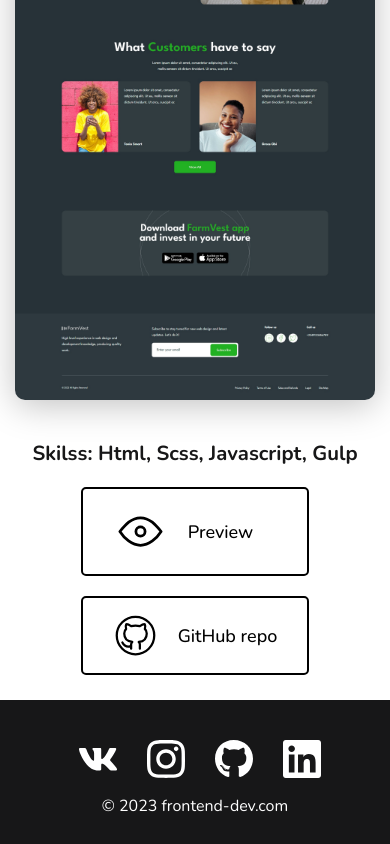
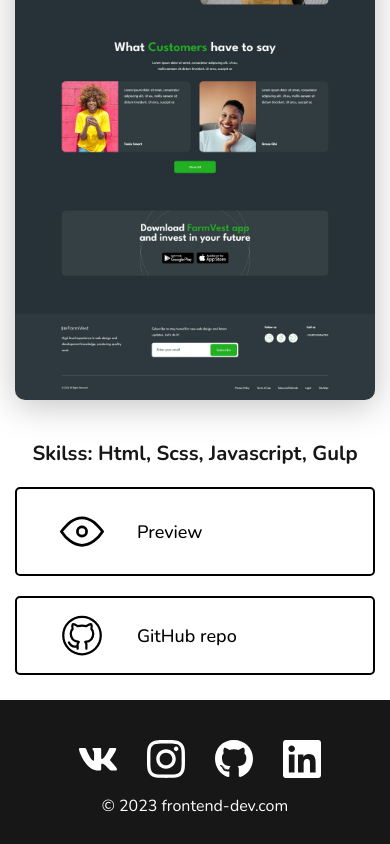
Before and after one commit to kenform/Portfolio, a React (Create React App) app: page /project/0 in a window 390 px wide. Shown: the part 999-1843 px from the top of the page. Built offline with nearby package versions, Linux system fonts and the light colour scheme.

Commit message:
need fix hover effect btns, add btn in header (github profile.

```diff
--- a/src/components/btnGitHub/BtnGitHub.js
+++ b/src/components/btnGitHub/BtnGitHub.js
@@ -2,11 +2,11 @@ import './style.scss';
 
 const BtnGitHub = ({ link }) => {
 	return (
-		<a href={link} target='_blank' rel='noreferrer' className='btn btn__Github btn-outline'>
+		<a href={link} target='_blank' rel='noreferrer' className='btn btn__Github'>
 			<svg
 				width='45px'
 				height='45px'
-				stroke-width='1.2'
+				strokeWidth='1.2'
 				viewBox='0 0 24 24'
 				fill='none'
 				xmlns='http://www.w3.org/2000/svg'
@@ -15,16 +15,15 @@ const BtnGitHub = ({ link }) => {
 				<path
 					d='M12 22c5.523 0 10-4.477 10-10S17.523 2 12 2 2 6.477 2 12s4.477 10 10 10z'
 					stroke='#000000'
-					stroke-width='1.2'
-					stroke-linecap='round'
-					stroke-linejoin='round'
+					strokeWidth='1.2'
+					strokeLinecap='round'
 				></path>
 				<path
 					d='M14.333 19v-1.863c.025-.31-.018-.62-.126-.913a2.18 2.18 0 00-.5-.781c2.093-.227 4.293-1 4.293-4.544 0-.906-.358-1.778-1-2.434a3.211 3.211 0 00-.06-2.448s-.787-.227-2.607.961a9.152 9.152 0 00-4.666 0c-1.82-1.188-2.607-.96-2.607-.96A3.211 3.211 0 007 8.464a3.482 3.482 0 00-1 2.453c0 3.519 2.2 4.291 4.293 4.544a2.18 2.18 0 00-.496.773 2.134 2.134 0 00-.13.902V19M9.667 17.702c-2 .631-3.667 0-4.667-1.948'
 					stroke='#000000'
-					stroke-width='1.2'
-					stroke-linecap='round'
-					stroke-linejoin='round'
+					strokeWidth='1.2'
+					strokeLinecap='round'
+					strokeLinejoin='round'
 				></path>
 			</svg>
 			GitHub repo
--- a/src/components/btnPreview/BtnPreview.js
+++ b/src/components/btnPreview/BtnPreview.js
@@ -7,7 +7,7 @@ const BtnGitHub = ({ link }) => {
 			<svg
 				width='55px'
 				height='55px'
-				stroke-width='1.2'
+				strokeWidth='1.2'
 				viewBox='0 0 24 24'
 				fill='none'
 				xmlns='http://www.w3.org/2000/svg'
@@ -16,16 +16,16 @@ const BtnGitHub = ({ link }) => {
 				<path
 					d='M12 14a2 2 0 100-4 2 2 0 000 4z'
 					stroke='#000000'
-					stroke-width='1.2'
-					stroke-linecap='round'
-					stroke-linejoin='round'
+					strokeWidth='1.2'
+					strokeLinecap='round'
+					strokeLinejoin='round'
 				></path>
 				<path
 					d='M21 12c-1.889 2.991-5.282 6-9 6s-7.111-3.009-9-6c2.299-2.842 4.992-6 9-6s6.701 3.158 9 6z'
 					stroke='#000000'
-					stroke-width='1.2'
-					stroke-linecap='round'
-					stroke-linejoin='round'
+					strokeWidth='1.2'
+					strokeLinecap='round'
+					strokeLinejoin='round'
 				></path>
 			</svg>
 			Preview
--- a/src/components/header/Header.js
+++ b/src/components/header/Header.js
@@ -1,6 +1,7 @@
 import React, { useState } from 'react';
 import { NavLink } from 'react-router-dom';
 import BtnDarkMode from '../btnDarkMode/BtnDarkMode';
+
 import './style.scss';
 
 const Header = () => {
@@ -71,6 +72,13 @@ const Header = () => {
 								Contacts
 							</NavLink>
 						</li>
+						<a
+							href='https://github.com/kenform'
+							alt='Github Profile'
+							className='btn header__button-github'
+						>
+							Github Profile
+						</a>
 					</ul>
 				</nav>
 			</div>
--- a/src/components/header/style.scss
+++ b/src/components/header/style.scss
@@ -1,4 +1,5 @@
 //========================================================================================================================================================
+
 header {
 }
 /* Nav */
@@ -10,6 +11,26 @@ header {
 	z-index: 50;
 	transition: all 0.3s ease 0s;
 	background-color: rgb(10, 10, 11);
+	&__button-github {
+		font-size: 16px;
+		padding: 15px 30px;
+		border-radius: 8px;
+		border: 1px solid #fff;
+		color: #fff;
+		background: transparent;
+		@media (max-width: 768px) {
+			padding: 30px 60px;
+			background: #5c62ec;
+			border: 1px solid #5c62ec;
+			font-size: 24px;
+		}
+		@media (any-hover: hover) {
+			&:hover {
+				color: #141a1d;
+				box-shadow: inset 300px 0 0 0 #fff;
+			}
+		}
+	}
 }
 .header__container {
 	padding-top: 20px;
@@ -157,7 +178,7 @@ header {
 			flex-direction: column;
 			text-align: center;
 			row-gap: 60px;
-			font-size: 28px;
+			font-size: 40px;
 		}
 	}
 }
--- a/src/pages/Contacts.js
+++ b/src/pages/Contacts.js
@@ -13,7 +13,7 @@ const Contacts = () => {
 						<h2 className='title-2'>Telegram </h2>
 
 						<span className='svg__icon'>
-							<a href='https://t.me/Kenform' class=''>
+							<a href='https://t.me/Kenform'>
 								<svg
 									width='75px'
 									height='75px'
--- a/src/styles/components/base.scss
+++ b/src/styles/components/base.scss
@@ -119,10 +119,12 @@
 }
 %fill {
 	@media (any-hover: hover) {
-		transition: all 0.3s ease 0s;
-
 		&:hover {
-			background: #000;
+			background: #fff;
+			color: #000;
+			path {
+				stroke: #000;
+			}
 		}
 		&:active {
 			background: #09c00f;
--- a/src/styles/home.scss
+++ b/src/styles/home.scss
@@ -94,12 +94,14 @@ body {
 /* Projects  */
 .project {
 	&-details {
-		@include adaptiveValue('padding-top', 80, 30);
 		margin: 0 auto;
 		display: flex;
 		flex-direction: column;
-		align-items: center;
 		text-align: center;
+		@include adaptiveValue('padding-top', 80, 30);
+		@media (min-width: $mobile) {
+			align-items: center;
+		}
 		/* project-details__cover */
 		&__cover {
 			max-width: 100%;
@@ -185,7 +187,6 @@ body {
 	position: relative;
 	display: inline-flex;
 	align-items: center;
-	padding: toRem(30) toRem(60);
 	background: transparent;
 	color: #000;
 	font-size: toRem(18);
@@ -193,18 +194,27 @@ body {
 	line-height: math.div(24, 18);
 	border-radius: toRem(5);
 	border: 2px solid #000;
-	transition: all 0.3s ease 0s;
-
-	@media (any-hover: hover) {
-		&:hover {
-			path {
-				stroke: #fff;
+	transition: all 0.4s ease 0s;
+	@media (max-width: $mobile) {
+		justify-content: start;
+	}
+	.btn:not(.dark) {
+		@media (any-hover: hover) {
+			&:hover {
+				path {
+					stroke: #fff;
+				}
 			}
 		}
 	}
+
 	svg {
 		margin-right: 20px;
 		path {
+		}
+		@media (max-width: $mobile) {
+			display: flex;
+			flex: 0 0 70px;
 		}
 	}
 	@media (max-width: $mobile) {
@@ -214,10 +224,22 @@ body {
 
 .btn__Github,
 .btn__Preview {
-	&:not(.dark) {
-		@extend %slide;
+	padding: toRem(30) toRem(60);
+
+	@media (max-width: $mobile) {
+		width: 100%;
+		padding: toRem(15) toRem(30);
 	}
 }
+// .btn__Preview:not(.dark),
+// .btn__Github:not(.dark) {
+// 	@media (any-hover: hover) {
+// 		&:hover {
+// 			color: #fff;
+// 			box-shadow: inset 300px 0 0 0 #000;
+// 		}
+// 	}
+// }
 
 .icon-menu {
 	display: none;
--- a/src/styles/style.scss
+++ b/src/styles/style.scss
@@ -145,18 +145,11 @@ body {
 		}
 	}
 	.btn {
-		border: 2px solid #fff;
+		border: 1px solid #fff;
 		color: #fff;
+
 		path {
 			fill: transparent;
-			stroke: #fff;
-		}
-		@media (any-hover: hover) {
-			&:hover {
-				path {
-					fill: transparent;
-				}
-			}
 		}
 	}
 	.btn__Github,
```
